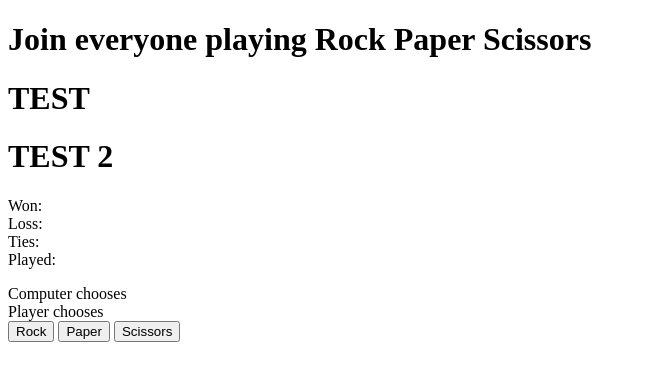
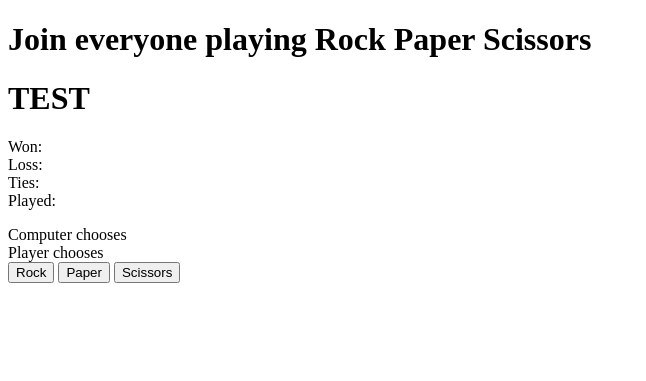
Before and after one commit to brandoneng000/minigames, a Django app: page / in a window 1280 px wide. Shown: the top 381 px of the page, without its empty margins (0-646 px from the left). Run offline with Django 4.2, Linux system fonts and the light colour scheme.

```diff
--- a/player/templates/player/rockpaperscissors.html
+++ b/player/templates/player/rockpaperscissors.html
@@ -3,7 +3,6 @@
         <body>
             <h1>Join everyone playing Rock Paper Scissors</h1>
             <h1> TEST </h1>
-            <h1> TEST 2 </h1>
 
             <p style="display:inline-block; margin:0">Won:</p> <span id="won" ></span>
             <br/>
```
